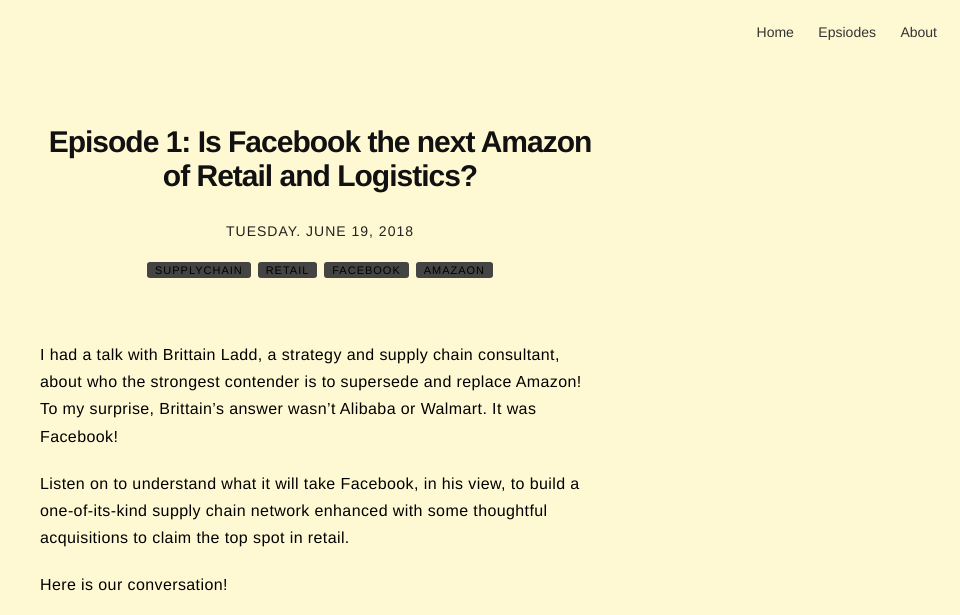
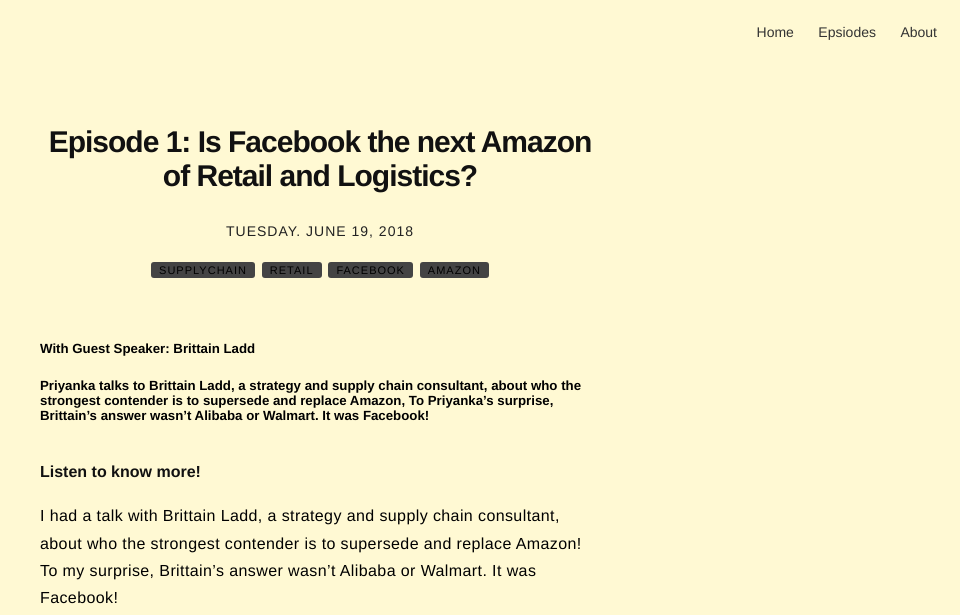
Before and after one commit to traghav/supplychainscoop.github.io, a Jekyll site: the page built from _posts/2015-02-24-facebook.markdown, in a window 1280 px wide and 900 px high, cut to the strip 0-615 px from the top of the window. Shown: the whole strip, without its empty margins (320-1280 px from the left). Built offline with Jekyll 4.4.1, drawn with Linux system fonts in a browser that asks for light colours.

Commit message:
Update 2015-02-24-facebook.markdown

```diff
--- a/_posts/2015-02-24-facebook.markdown
+++ b/_posts/2015-02-24-facebook.markdown
@@ -10,12 +10,15 @@ tag:
 - supplychain
 - retail
 - facebook
-- amazaon
+- amazon
 category: blog
 
 ---
+##### With Guest Speaker: Brittain Ladd
 
+##### Priyanka talks to Brittain Ladd, a strategy and supply chain consultant, about who the strongest contender is to supersede and replace Amazon, To Priyanka's surprise, Brittain's answer wasn't Alibaba or Walmart. It was Facebook!
 
+#### Listen to know more!
 
 
 I had a talk with Brittain Ladd, a strategy and supply chain consultant, about who the strongest contender is to supersede and replace Amazon! To my surprise, Brittain's answer wasn't Alibaba or Walmart. It was Facebook!
```
